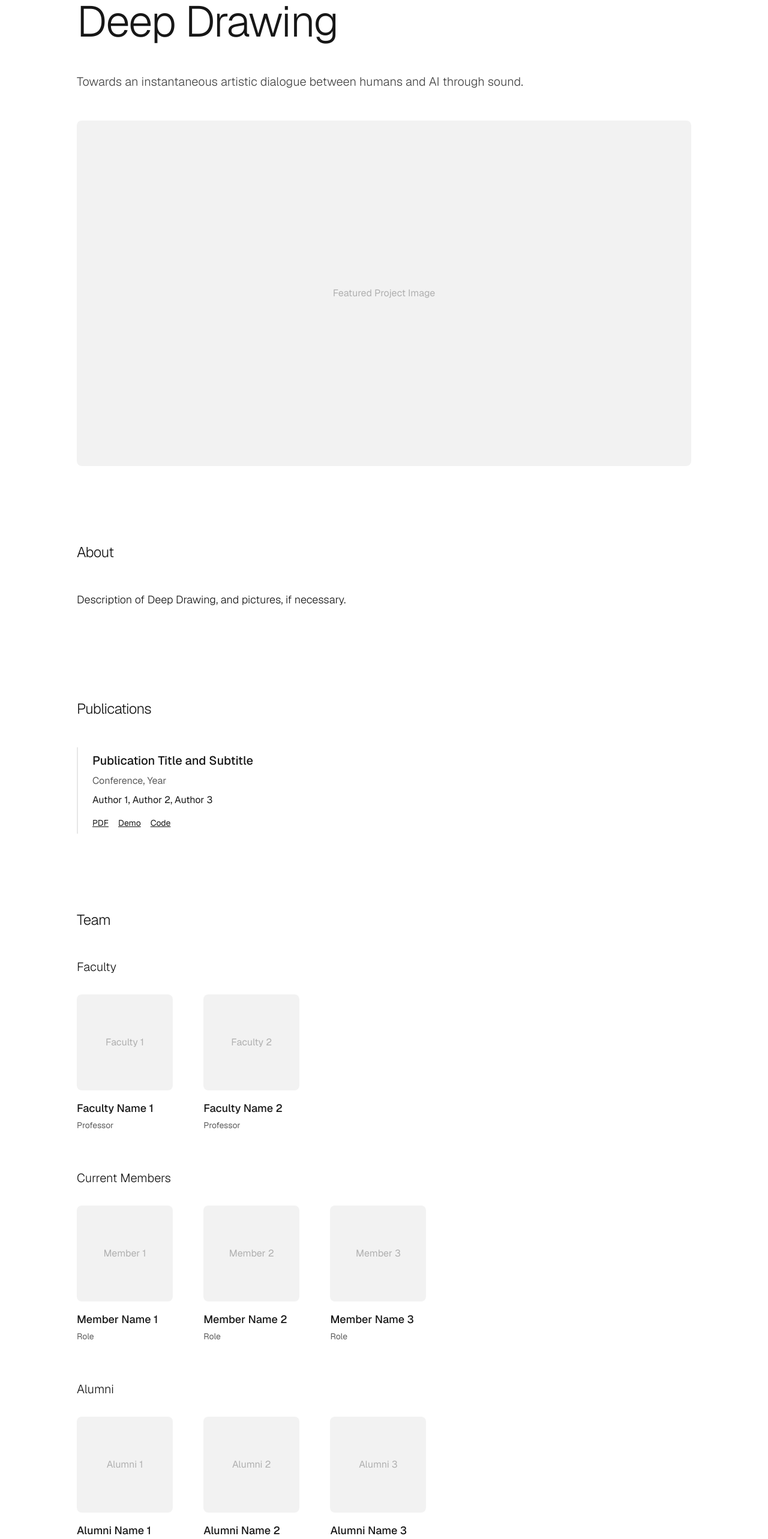
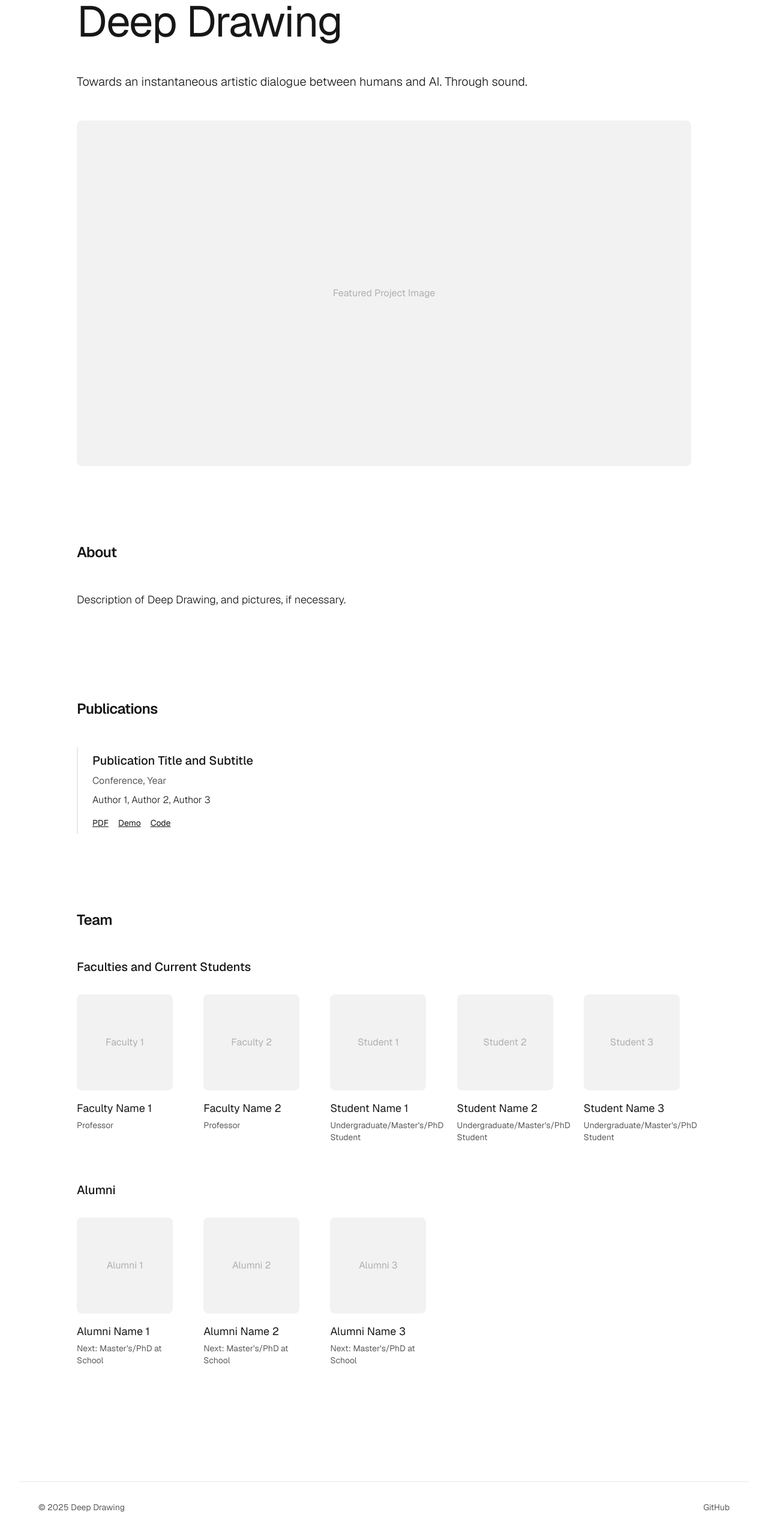
Before and after one commit to Deep-Drawing/website, a Next.js app: page / in a window 1280 px wide. Shown: the part 160-2726 px from the top of the page at 60% size. Built offline with nearby package versions, Linux system fonts and the light colour scheme.

Commit message:
Updated design

```diff
--- a/src/app/page.tsx
+++ b/src/app/page.tsx
@@ -4,7 +4,7 @@ export default function Home() {
       {/* Navigation */}
       <nav className="fixed top-0 w-full px-8 py-6 flex justify-between items-center z-10 bg-background/80 backdrop-blur-sm">
         <div className="text-lg font-medium tracking-tight"><i>deep drawing</i></div>
-        <div className="flex gap-8 text-medium pr-16">
+        <div className="flex gap-8 text-lg pr-16">
           <a href="#about" className="hover:opacity-70 transition-opacity">About</a>
           <a href="#publications" className="hover:opacity-70 transition-opacity">Publications</a>
           <a href="#team" className="hover:opacity-70 transition-opacity">Team</a>
@@ -13,16 +13,16 @@ export default function Home() {
 
       {/* Hero Section */}
       <main className="mt-32 flex flex-col gap-12 max-w-5xl mx-auto w-full">
-        <h1 className="text-5xl md:text-7xl font-light tracking-tight">
+        <h1 className="text-5xl md:text-7xl tracking-tight">
           Deep Drawing
         </h1>
 
-        <p className="text-lg md:text-xl font-light w-full leading-relaxed text-foreground/80">
-          Towards an instantaneous artistic dialogue between humans and AI through sound.
+        <p className="text-lg md:text-xl font-light w-full leading-relaxed">
+          Towards an instantaneous artistic dialogue between humans and AI. Through sound.
         </p>
 
         <div className="aspect-[16/9] w-full bg-black/5 dark:bg-white/5 rounded-lg overflow-hidden relative">
-          {/* Image placeholder - replace with your actual image */}
+          {/* Image placeholder - replace with actual image */}
           <div className="absolute inset-0 flex items-center justify-center text-foreground/30">
             Featured Project Image
           </div>
@@ -31,7 +31,7 @@ export default function Home() {
 
       {/* About Section */}
       <section id="about" className="mt-32 max-w-5xl mx-auto w-full">
-        <h2 className="text-2xl font-light mb-12 tracking-tight">About</h2>
+        <h2 className="text-2xl font-semibold mb-12 tracking-tight">About</h2>
 
         <p className="text-lg font-light leading-relaxed mb-6">
           Description of Deep Drawing, and pictures, if necessary.
@@ -40,14 +40,14 @@ export default function Home() {
 
       {/* Publications Section */}
       <section id="publications" className="mt-32 max-w-5xl mx-auto w-full">
-        <h2 className="text-2xl font-light mb-12 tracking-tight">Publications</h2>
+        <h2 className="text-2xl font-semibold mb-12 tracking-tight">Publications</h2>
 
         <div className="space-y-12">
           {/* Publication 1 */}
           <div className="border-l-2 border-foreground/10 pl-6 py-2">
             <h3 className="text-xl font-medium">Publication Title and Subtitle</h3>
             <p className="text-md text-foreground/70 mt-2 mb-2">Conference, Year</p>
-            <p className="text-md mb-4">Author 1, Author 2, Author 3</p>
+            <p className="text-md font-light mb-4">Author 1, Author 2, Author 3</p>
             <div className="flex gap-4">
               <a href="#" className="text-sm underline hover:text-foreground/70 transition-colors">PDF</a>
               <a href="#" className="text-sm underline hover:text-foreground/70 transition-colors">Demo</a>
@@ -59,11 +59,11 @@ export default function Home() {
 
       {/* Team Section */}
       <section id="team" className="mt-32 max-w-5xl mx-auto w-full mb-32">
-        <h2 className="text-2xl font-light mb-12 tracking-tight">Team</h2>
+        <h2 className="text-2xl font-semibold mb-12 tracking-tight">Team</h2>
 
-        {/* Faculty Members */}
+        {/* Faculties and Current Students */}
         <div className="mb-16">
-          <h3 className="text-xl font-light mb-8">Faculty</h3>
+          <h3 className="text-xl font-medium mb-8">Faculties and Current Students</h3>
           <div className="grid grid-cols-1 sm:grid-cols-2 md:grid-cols-3 lg:grid-cols-5 gap-8">
             {[1, 2].map((item) => (
               <a href="#" key={`faculty-${item}`} className="group cursor-pointer">
@@ -73,27 +73,21 @@ export default function Home() {
                     Faculty {item}
                   </div>
                 </div>
-                <h4 className="text-lg font-medium">Faculty Name {item}</h4>
+                <h4 className="text-lg">Faculty Name {item}</h4>
                 <p className="text-sm text-foreground/70 mt-1">Professor</p>
               </a>
             ))}
-          </div>
-        </div>
 
-        {/* Current Members */}
-        <div className="mb-16">
-          <h3 className="text-xl font-light mb-8">Current Members</h3>
-          <div className="grid grid-cols-1 sm:grid-cols-2 md:grid-cols-3 lg:grid-cols-5 gap-8">
             {[1, 2, 3].map((item) => (
               <a href="#" key={`current-${item}`} className="group cursor-pointer">
                 <div className="aspect-square bg-black/5 dark:bg-white/5 rounded-lg overflow-hidden mb-4 relative w-40">
-                  {/* Replace with actual current member images */}
+                  {/* Replace with actual current student images */}
                   <div className="absolute inset-0 flex items-center justify-center text-foreground/30">
-                    Member {item}
+                    Student {item}
                   </div>
                 </div>
-                <h4 className="text-lg font-medium">Member Name {item}</h4>
-                <p className="text-sm text-foreground/70 mt-1">Role</p>
+                <h4 className="text-lg">Student Name {item}</h4>
+                <p className="text-sm text-foreground/70 mt-1">Undergraduate/Master&apos;s/PhD Student</p>
               </a>
             ))}
           </div>
@@ -101,7 +95,7 @@ export default function Home() {
 
         {/* Alumni */}
         <div className="mb-16">
-          <h3 className="text-xl font-light mb-8">Alumni</h3>
+          <h3 className="text-xl font-medium mb-8">Alumni</h3>
           <div className="grid grid-cols-1 sm:grid-cols-2 md:grid-cols-3 lg:grid-cols-5 gap-8">
             {[1, 2, 3].map((item) => (
               <a href="#" key={`past-${item}`} className="group cursor-pointer">
@@ -111,8 +105,8 @@ export default function Home() {
                     Alumni {item}
                   </div>
                 </div>
-                <h4 className="text-lg font-medium">Alumni Name {item}</h4>
-                <p className="text-sm text-foreground/70 mt-1">Former Role</p>
+                <h4 className="text-lg">Alumni Name {item}</h4>
+                <p className="text-sm text-foreground/70 mt-1">Next: Master&apos;s/PhD at School</p>
               </a>
             ))}
           </div>
@@ -121,9 +115,8 @@ export default function Home() {
 
       {/* Footer */}
       <footer className="py-8 border-t border-foreground/10 flex justify-between items-center text-sm text-foreground/70">
-        <div>© 2025 Deep Drawing</div>
-        <div className="flex gap-6">
-          <a href="#" className="hover:text-foreground transition-colors">FEAST</a>
+        <div className="pl-8">© 2025 Deep Drawing</div>
+        <div className="flex gap-6 pr-8">
           <a href="#" className="hover:text-foreground transition-colors">GitHub</a>
         </div>
       </footer>
```
